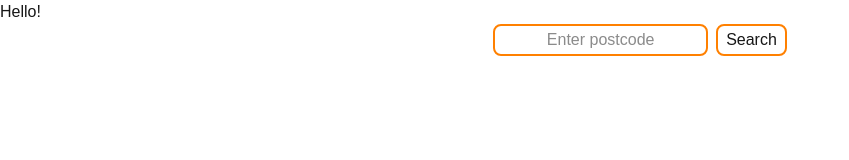
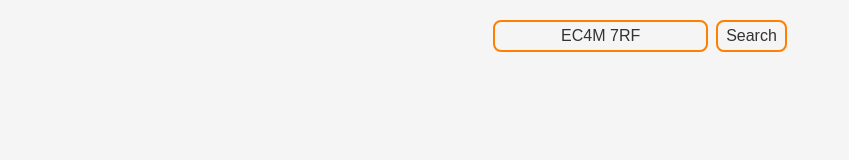
Before and after one commit to gabbythecoder/jet-coding-assignment, a Next.js app: page / in a window 1280 px wide. Shown: the top 160 px of the page, without its empty margins (0-849 px from the left). Built offline with nearby package versions, Linux system fonts and the light colour scheme.

Commit message:
style: add styling to SearchBar and use grid to display RestaurantList

```diff
--- a/src/app/globals.css
+++ b/src/app/globals.css
@@ -1,9 +1,10 @@
 @import "tailwindcss";
 
 :root {
-  --background: #ffffff;
-  --foreground: #171717;
+  --background: #f5f5f5;
+  --foreground: #333;
   --border: #ff8000;
+  --hover: #e5e5e5;
 }
 
 body {
--- a/src/app/page.js
+++ b/src/app/page.js
@@ -24,10 +24,8 @@ export default function HomePage() {
   }
 
   return (
-    <div>
-      <h1>Hello!</h1>
-
-      <section>
+    <div className="flex flex-col w-full">
+      <section className="mt-5">
         <SearchBar onSearch={handleSearch} />
       </section>
 
--- a/src/components/RestaurantList.jsx
+++ b/src/components/RestaurantList.jsx
@@ -1,22 +1,20 @@
 export default function RestaurantList({ restaurants }) {
   return (
-    <div>
+    <div className="grid grid-cols-1 sm:grid-cols-2 gap-4 m-2.5">
       {restaurants.slice(0, 10).map((restaurant) => (
-        <div key={restaurant.id} className="mt-4">
+        <div key={restaurant.id} className="border-2 p-4 rounded-xl">
           <h3>{restaurant.name}</h3>
 
           <p>
-            {restaurant.cuisines?.map((cuisine) => cuisine.name).join(", ") ||
+            {restaurant.cuisines?.slice(0, 2).map((cuisine) => cuisine.name).join(", ") ||
               "N/A"}
           </p>
 
-          <p>
-            Rating: {restaurant.rating?.starRating || "N/A"}
-          </p>
+          <p>Rating: {restaurant.rating?.starRating || "N/A"}</p>
 
           <p>
             {restaurant.address
-              ? `${restaurant.address.firstLine}, ${restaurant.address.city}`
+              ? `${restaurant.address.firstLine}, ${restaurant.address.city}, ${restaurant.address.postalCode}`
               : "N/A"}
           </p>
         </div>
--- a/src/components/SearchBar.jsx
+++ b/src/components/SearchBar.jsx
@@ -3,11 +3,12 @@
 import { useState } from "react";
 
 export default function SearchBar({ onSearch }) {
-  const [postcode, setPostcode] = useState("");
+  const [postcode, setPostcode] = useState("EC4M 7RF"); // default for now while testing
 
   function handleSubmit(event) {
     event.preventDefault();
     onSearch(postcode);
+    // setPostcode("");
   }
 
   function handleChange(event) {
@@ -29,7 +30,7 @@ export default function SearchBar({ onSearch }) {
         />
         <button
           type="submit"
-          className="cursor-pointer px-2 border-2 rounded-lg p-0.5 border-(--border)"
+          className="cursor-pointer px-2 border-2 rounded-lg p-0.5 border-(--border) hover:bg-(--hover)"
         >
           Search
         </button>
```
